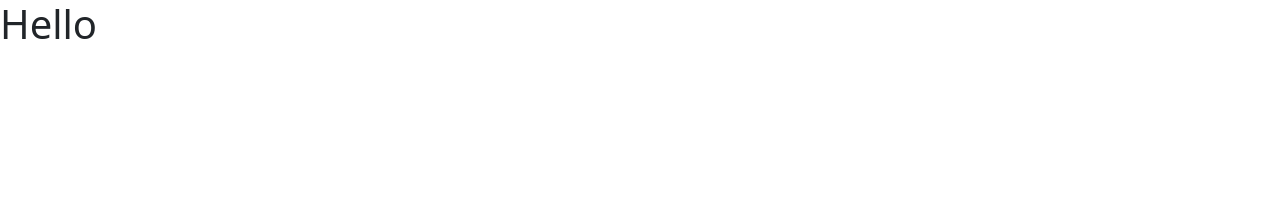
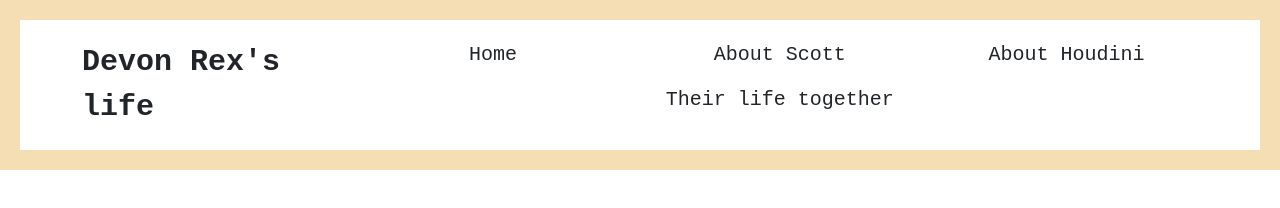
Before and after one commit to Msharova/pet-landing-page-challenge, a plain HTML site: page index.html in a window 1280 px wide. Drawn offline with nearby package versions, Linux system fonts and the light colour scheme.

Commit message:
added header

```diff
--- a/index.html
+++ b/index.html
@@ -16,9 +16,53 @@
       crossorigin="anonymous"
     ></script>
     <title>Pet Landing Challenge</title>
-    <style></style>
+    <style>
+      html {
+        border: 20px solid wheat;
+      }
+      body {
+        font-family: monospace;
+      }
+      img {
+        margin: 20px 80px;
+        width: 300px;
+        height: 504px;
+      }
+      .main-info-links {
+        text-align: center;
+        margin-top: 20px;
+        margin-right: 10px;
+        margin-bottom: 20px;
+        margin-left: 10px;
+        padding: 0;
+      }
+      .header {
+        font-size: 20px;
+      }
+      .header-links {
+        padding: 0 40px;
+        white-space: nowrap;
+      }
+      .header-name {
+        font-size: 30px;
+      }
+    </style>
   </head>
   <body>
-    <h1>Hello</h1>
+    <div class="main-info-links">
+      <div class="container d-flex justify-content-between">
+        <div class="row d-flex header">
+          <div class="col text-start header-name">
+            <strong>Devon Rex's life</strong>
+          </div>
+        </div>
+        <div class="row text-center header">
+          <dov class="col header-links">Home</dov>
+          <div class="col header-links">About Scott</div>
+          <div class="col header-links">About Houdini</div>
+          <div class="col header-links">Their life together</div>
+        </div>
+      </div>
+    </div>
   </body>
 </html>
```
